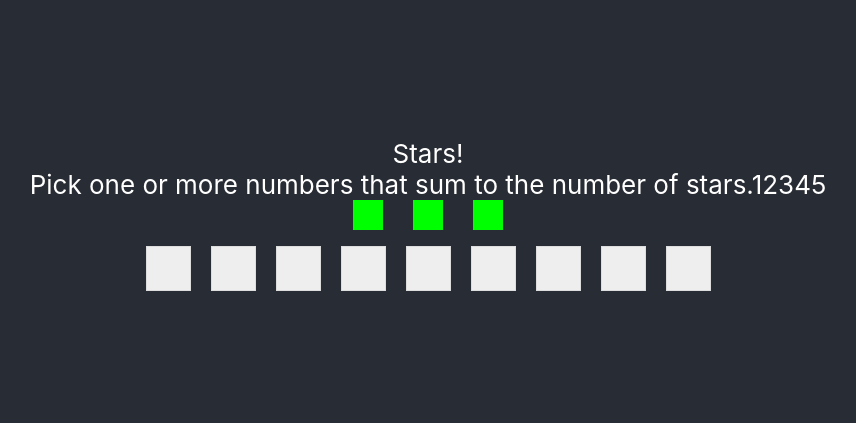
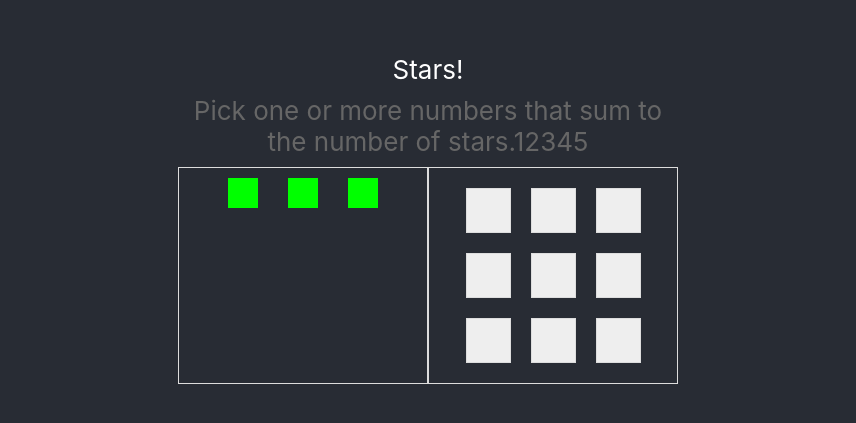
Before and after one commit to stujmar/banner-ninja, a React (Create React App) app: page / in a window 1280 px wide. Shown: the part 181-604 px from the top of the page, without its empty margins (212-1068 px from the left). Built offline with nearby package versions, Linux system fonts and the light colour scheme.

Commit message:
cleaned up style imports and connected classes. consolidated left and right classes

```diff
--- a/src/components/StarGame.js
+++ b/src/components/StarGame.js
@@ -1,7 +1,7 @@
 import React, { useEffect, useState } from 'react'
 import Utils from '../utils/Utils';
 import Colors from '../utils/Colors';
-import {star, number } from './StarGame.module.css';
+import {star, number, left, body, right, game, help } from './StarGame.module.css';
 import ButtonNumber from './ButtonNumber.js'
 
 const StarGame = () => {
@@ -13,13 +13,13 @@ const StarGame = () => {
     },[])
 
     return (
-        <div className="game">Stars!
-            <div className="help">
+        <div className={game}>Stars!
+            <div className={help}>
                 Pick one or more numbers that sum to the number of stars.
                 {Utils.range(1,5)}
             </div>
-            <div className="body">
-                <div className="left">
+            <div className={body}>
+                <div className={left}>
                     {Utils.range(1,stars).map(starId =>
                         <div id={starId} key={starId} className={star} />
                     )}
@@ -33,7 +33,7 @@ const StarGame = () => {
                     <div className="star" />
                     <div className="star" /> */}
                 </div>
-                <div className="right">
+                <div className={right}>
                     {Utils.range(1,9).map(num =>
                         <ButtonNumber key={num} id={num} className={number} />
                     )}
--- a/src/components/StarGame.module.css
+++ b/src/components/StarGame.module.css
@@ -13,17 +13,11 @@
     text-align: center;
   }
 
-  .left {
-    text-align: center;
-    width: 50%;
-    border: thin solid #ddd;
-  }
-
-  .right {
-    text-align: center;
-    padding: 10px;
-    width: 50%;
-    border: thin solid #ddd;
+  .left, .right {
+      width: 50%;
+      padding: 10px;
+      text-align: center;
+      border: thin solid #ddd;
   }
 
   .star {
```
